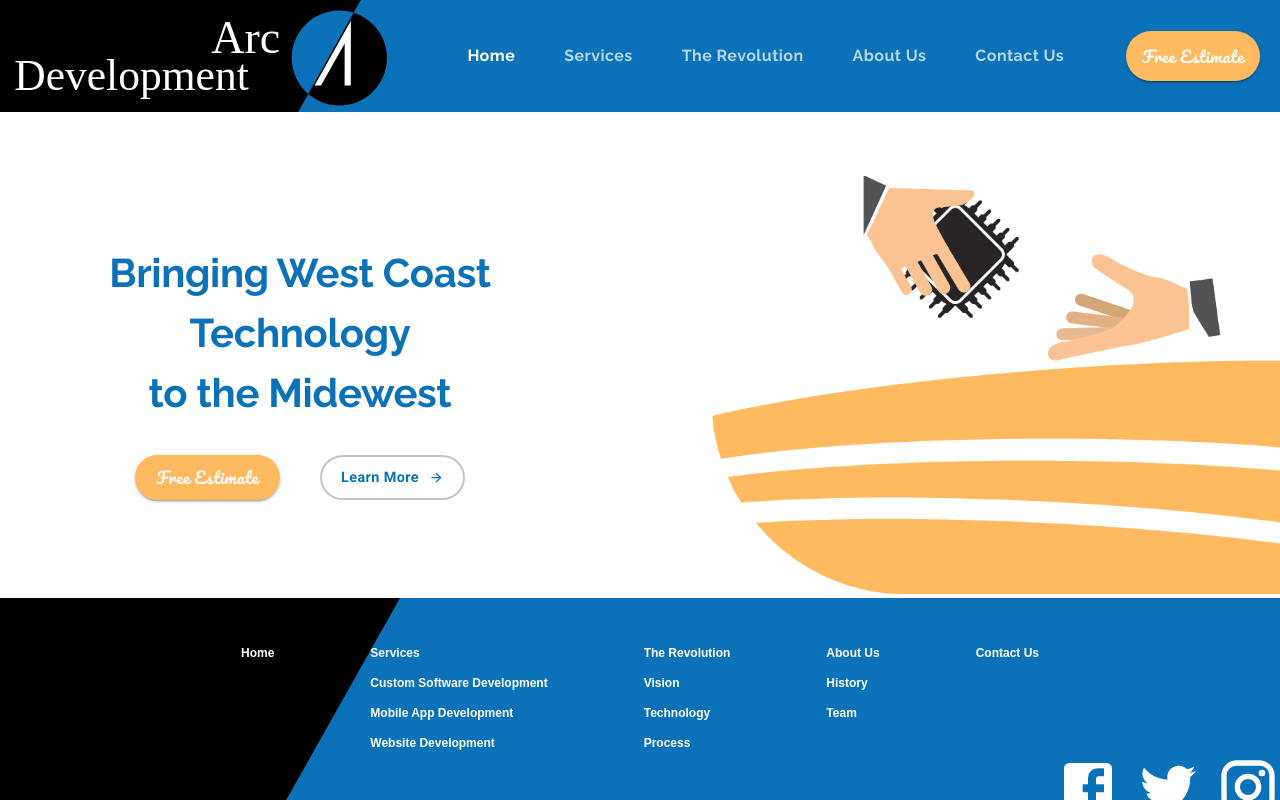
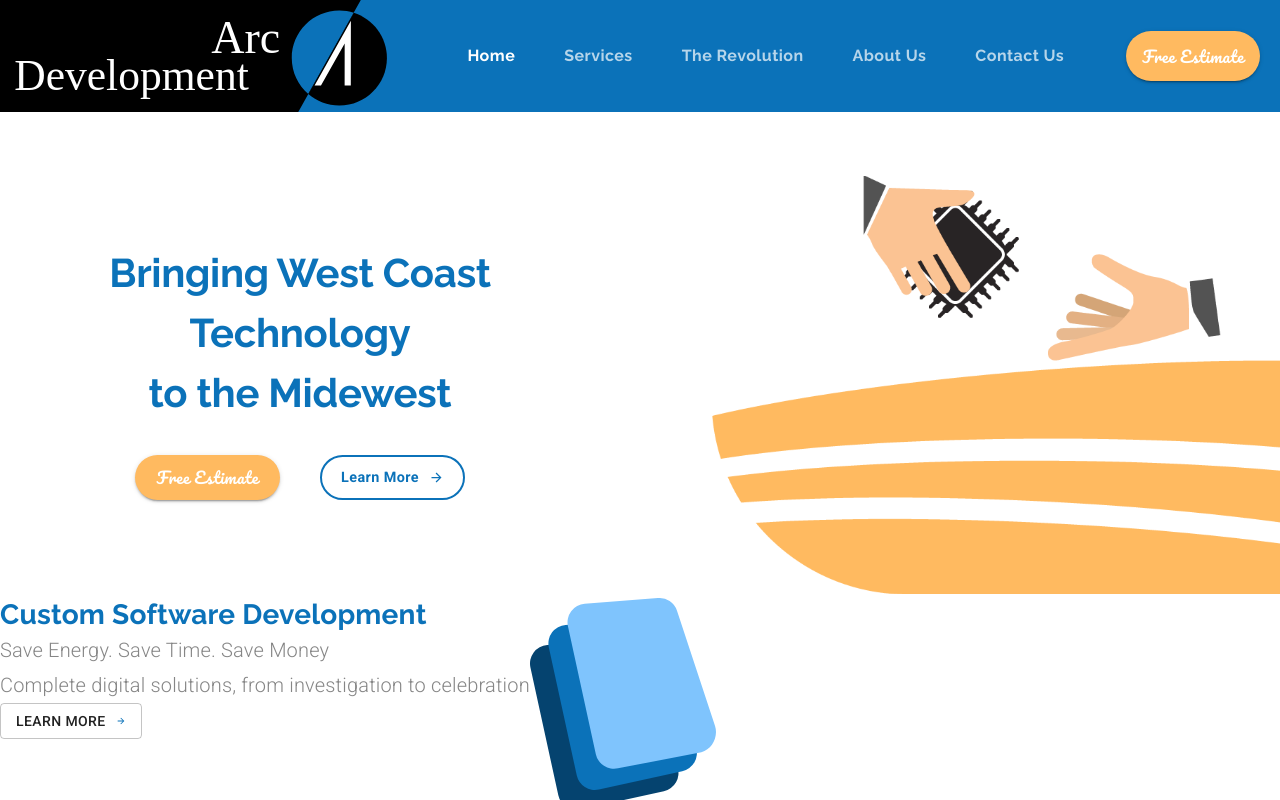
Before and after one commit to SepantaJoshani/Arc-Dev-Clone, a React (Create React App) app: page / in a window 1280 px wide. Shown: the top 800 px of the page. Built offline with nearby package versions, Linux system fonts and the light colour scheme.

Commit message:
adding more text styles to theme and creating the services block grid

```diff
--- a/src/components/LandingPage.js
+++ b/src/components/LandingPage.js
@@ -5,6 +5,7 @@ import Lottie from "react-lottie";
 import ButtonArrow from "./ui/ButtonArrow";
 
 import animationData from "../animations/landinganimation/data";
+import CustomSoftwareIcon from '../assets/Custom Software Icon.svg'
 
 const useStyles = makeStyles((theme) => ({
   animation: {
@@ -12,9 +13,9 @@ const useStyles = makeStyles((theme) => ({
     minWidth: "21rem",
     marginTop: "2rem",
     marginLeft: "10%",
-    [theme.breakpoints.down('sm')]:{
-        maxWidth:'30rem'
-    }
+    [theme.breakpoints.down("sm")]: {
+      maxWidth: "30rem",
+    },
   },
   estimateBtn: {
     ...theme.typography.estimate,
@@ -31,7 +32,7 @@ const useStyles = makeStyles((theme) => ({
     marginTop: "2rem",
   },
   learnBtnHero: {
-    borderCollapse: theme.palette.common.blue,
+    borderColor: theme.palette.common.blue,
     color: theme.palette.common.blue,
     borderWidth: 2,
     textTransform: "none",
@@ -42,27 +43,27 @@ const useStyles = makeStyles((theme) => ({
     height: 45,
     width: 145,
   },
-  mainContainer:{
-      marginTop:'5rem',
-      [theme.breakpoints.down('md')]:{
-          marginTop:'3rem'
-      },
-      [theme.breakpoints.down('xs')]:{
-          marginTop:'2rem'
-      },
+  mainContainer: {
+    marginTop: "5rem",
+    [theme.breakpoints.down("md")]: {
+      marginTop: "3rem",
+    },
+    [theme.breakpoints.down("xs")]: {
+      marginTop: "2rem",
+    },
   },
-  heroTextContainer:{
-      minWidth:'21.5rem',
-      marginLeft:'1rem',
-      [theme.breakpoints.down('xs')]:{
-marginLeft:0
-      }
-  }
+  heroTextContainer: {
+    minWidth: "21.5rem",
+    marginLeft: "1rem",
+    [theme.breakpoints.down("xs")]: {
+      marginLeft: 0,
+    },
+  },
 }));
 
 const LandingPage = () => {
   const classes = useStyles();
-  const theme=useTheme()
+  const theme = useTheme();
   const defaultOptions = {
     loop: true,
     autoplay: true,
@@ -75,6 +76,8 @@ const LandingPage = () => {
     <Fragment>
       <Grid container direction="column" className={classes.mainContainer}>
         <Grid item>
+          {" "}
+          {/*-----Hero Block-----*/}
           <Grid container justifyContent="flex-end" alignItems="center">
             <Grid sm item className={classes.heroTextContainer}>
               <Typography variant="h2" align="center">
@@ -92,8 +95,12 @@ const LandingPage = () => {
                 </Grid>
                 <Grid item>
                   <Button variant="outlined" className={classes.learnBtnHero}>
-                    <span style={{marginRight:10}}>Learn More</span>
-                    <ButtonArrow width={15} height={15} fill={theme.palette.common.blue} />
+                    <span style={{ marginRight: 10 }}>Learn More</span>
+                    <ButtonArrow
+                      width={15}
+                      height={15}
+                      fill={theme.palette.common.blue}
+                    />
                   </Button>
                 </Grid>
               </Grid>
@@ -103,6 +110,33 @@ const LandingPage = () => {
             </Grid>
           </Grid>
         </Grid>
+        <Grid item>
+          {" "}
+          {/*-----Services Block-----*/}
+          <Grid container>
+            <Grid item>
+              <Typography variant="h4">Custom Software Development</Typography>
+              <Typography variant="subtitle1">
+                Save Energy. Save Time. Save Money
+              </Typography>
+              <Typography variant="subtitle1">
+                Complete digital solutions, from investigation to{" "}
+                <span>celebration</span>
+              </Typography>
+              <Button variant="outlined">
+                <span style={{ marginRight: 10 }}>Learn More</span>
+                <ButtonArrow
+                  width={10}
+                  height={10}
+                  fill={theme.palette.common.blue}
+                />
+              </Button>
+            </Grid>
+            <Grid item>
+              <img src={CustomSoftwareIcon} alt="custom software icon" />
+            </Grid>
+          </Grid>
+        </Grid>
       </Grid>
     </Fragment>
   );
--- a/src/components/ui/Theme.js
+++ b/src/components/ui/Theme.js
@@ -3,6 +3,7 @@ import { createTheme } from "@material-ui/core/styles";
 
 const arcBlue = "#0B72B9";
 const arcOrange = "#FFBA60";
+const arcGrey='#868686'
 
 export const theme = createTheme({
   palette: {
@@ -44,5 +45,16 @@ export const theme = createTheme({
       fontSize:'2.5rem',
       color: arcBlue
     },
+    h4:{
+      fontFamily:'Raleway',
+      fontSize:'1.75rem',
+      color: arcBlue,
+      fontWeight:700
+    },
+    subtitle1:{
+      fontSize:'1.25rem',
+      fontWeight:300,
+      color: arcGrey
+    }
   }
 });
```
